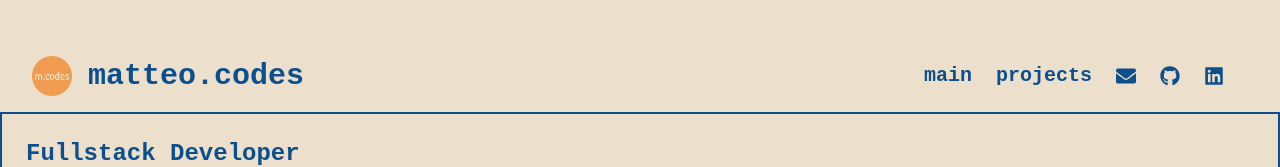
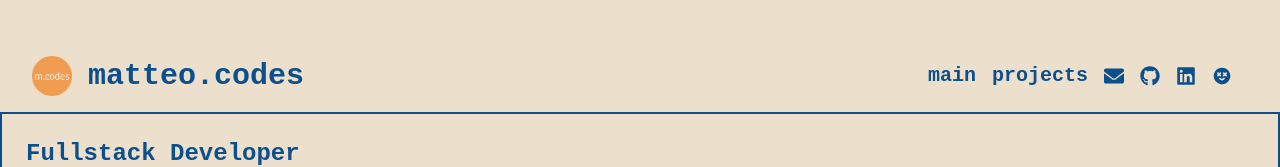
Before and after one commit to matteobu/matteo.codes, a Next.js app: page /resume in a window 1280 px wide. Shown: the top 167 px of the page. Built offline with nearby package versions, Linux system fonts and the light colour scheme.

Commit message:
Add a mind is born

```diff
--- a/components/Header.tsx
+++ b/components/Header.tsx
@@ -1,6 +1,7 @@
 import Image from 'next/image';
 import Link from 'next/link';
 import { FaGithub, FaLinkedin, FaEnvelope } from 'react-icons/fa';
+import { TbMoodCrazyHappyFilled } from 'react-icons/tb';
 
 import { RxHamburgerMenu } from 'react-icons/rx';
 
@@ -23,7 +24,7 @@ const Header = () => {
             <Link href="/">matteo.codes</Link>
           </h1>
         </div>
-        <div className="hidden md:flex space-x-6">
+        <div className="hidden md:flex space-x-4">
           <Link
             href="/"
             className="text-xl font-bold hover:text-[var(--light-blue)] cursor-pointer"
@@ -122,6 +123,12 @@ const Header = () => {
             className="flex items-center text-xl font-bold hover:text-[var(--light-blue)] space-x-2 cursor-pointer"
           >
             <FaLinkedin className=" text-xl" />
+          </Link>
+          <Link
+            href="https://www.youtube.com/watch?v=sWblpsLZ-O8&ab_channel=lftkryo"
+            className="flex items-center text-xl font-bold hover:text-[var(--light-blue)] space-x-2 cursor-pointer"
+          >
+            <TbMoodCrazyHappyFilled className=" text-xl" />
           </Link>
           <Menu as="div" className="relative">
             <Transition
```
